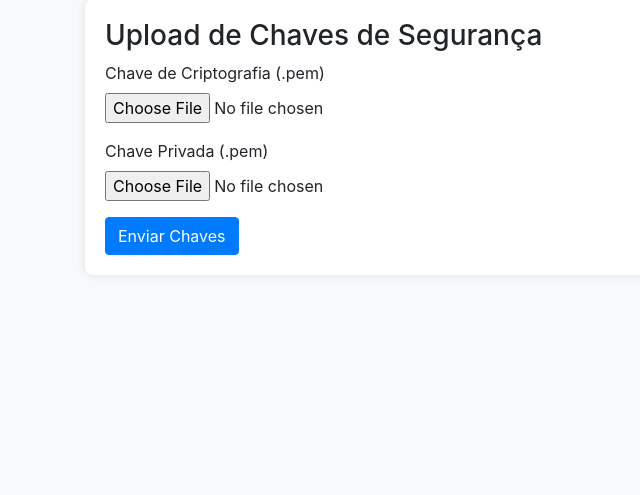
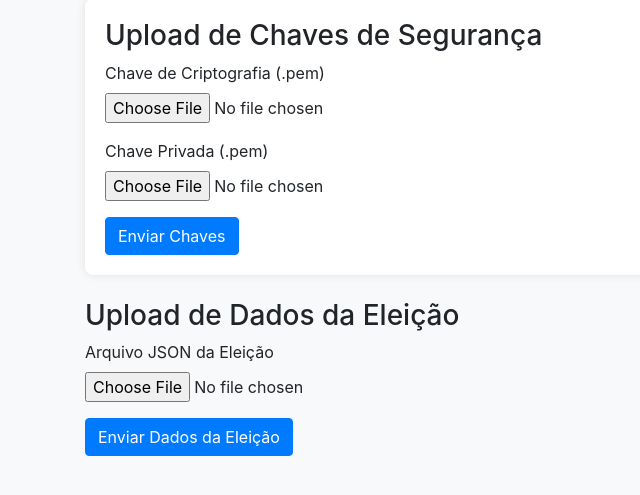
Before and after one commit to marvinbraga/eleicoes_urna_eletronica, a FastAPI app: page / in a window 1280 px wide. Shown: the part 121-616 px from the top of the page, without its empty margins (0-640 px from the left). Run offline with FastAPI, Linux system fonts and the light colour scheme; some libraries are stand-ins or nearby versions.

Commit message:
Inclusão de dados da eleição.

```diff
--- a/backend/app.py
+++ b/backend/app.py
@@ -1,5 +1,7 @@
+import json
 import os
 
+import redis
 from dotenv import load_dotenv
 from fastapi import FastAPI, UploadFile, File, HTTPException, Request
 from fastapi.middleware.cors import CORSMiddleware
@@ -14,7 +16,15 @@ load_dotenv()
 
 # Verificar se a variável de ambiente está sendo carregada
 BACKEND_URL = os.getenv("BACKEND_URL")
+REDIS_HOST = os.getenv("REDIS_HOST")
+REDIS_PORT = os.getenv("REDIS_PORT")
+
 logger.info(f"BACKEND_URL: {BACKEND_URL}")
+logger.info(f"REDIS_HOST: {REDIS_HOST}")
+logger.info(f"REDIS_PORT: {REDIS_PORT}")
+
+# Configurar Redis
+redis_client = redis.Redis(host=REDIS_HOST, port=REDIS_PORT, decode_responses=True)
 
 # Configurar Jinja2 templates
 templates = Jinja2Templates(directory="backend/templates")
@@ -78,23 +88,55 @@ async def keys_status():
 # Endpoints para cadastrar dados
 @app.post("/eleicao")
 async def create_eleicao(eleicao: Eleicao):
-    # Lógica para salvar a eleição no banco de dados
+    # Salvar a eleição no Redis
+    redis_client.set(f"eleicao:{eleicao.id}", eleicao.json())
     return eleicao
 
 
 @app.post("/partido")
 async def create_partido(partido: Partido):
-    # Lógica para salvar o partido no banco de dados
+    # Salvar o partido no Redis
+    redis_client.set(f"partido:{partido.numero}", partido.json())
     return partido
 
 
 @app.post("/cargo")
 async def create_cargo(cargo: Cargo):
-    # Lógica para salvar o cargo no banco de dados
+    # Salvar o cargo no Redis
+    redis_client.set(f"cargo:{cargo.id}", cargo.json())
     return cargo
 
 
 @app.post("/candidato")
 async def create_candidato(candidato: Candidato):
-    # Lógica para salvar o candidato no banco de dados
+    # Salvar o candidato no Redis
+    redis_client.set(f"candidato:{candidato.id}", candidato.json())
     return candidato
+
+
+@app.post("/upload-eleicao")
+async def upload_eleicao(file: UploadFile = File(...)):
+    try:
+        # Ler o conteúdo do arquivo JSON
+        contents = await file.read()
+        data = json.loads(contents)
+
+        # Processar os dados do JSON e inicializar a urna
+        eleicao = Eleicao(**data['eleicao'])
+        partidos = [Partido(**partido) for partido in data['partidos']]
+        cargos = [Cargo(**cargo) for cargo in data['cargos']]
+        candidatos = [Candidato(**candidato) for candidato in data['candidatos']]
+
+        # Salvar os dados no Redis
+        redis_client.set(f"eleicao:{eleicao.id}", eleicao.json())
+        for partido in partidos:
+            redis_client.set(f"partido:{partido.numero}", partido.json())
+        for cargo in cargos:
+            redis_client.set(f"cargo:{cargo.id}", cargo.json())
+        for candidato in candidatos:
+            redis_client.set(f"candidato:{candidato.id}", candidato.json())
+
+        return JSONResponse(content={"message": "Dados da eleição enviados e processados com sucesso!"},
+                            status_code=200)
+    except Exception as e:
+        raise HTTPException(status_code=500, detail=str(e))
--- a/backend/static/scripts.js
+++ b/backend/static/scripts.js
@@ -50,4 +50,34 @@ $(document).ready(function () {
       }
     });
   });
+
+  // Enviar dados da eleição
+  $('#eleicao-upload-form').on('submit', function (event) {
+    event.preventDefault();
+
+    let eleicaoFile = $('#eleicao_file')[0].files[0];
+
+    if (!eleicaoFile) {
+      alert('Por favor, selecione o arquivo JSON da eleição.');
+      return;
+    }
+
+    let formData = new FormData();
+    formData.append('file', eleicaoFile);
+
+    $.ajax({
+      url: BACKEND_URL + '/upload-eleicao',
+      type: 'POST',
+      data: formData,
+      processData: false,
+      contentType: false,
+      success: function (response) {
+        alert('Dados da eleição enviados com sucesso!');
+        // Aqui você pode adicionar a lógica para inicializar a urna com os dados recebidos
+      },
+      error: function (error) {
+        alert('Erro ao enviar os dados da eleição. Tente novamente.');
+      }
+    });
+  });
 });
--- a/backend/templates/index.html
+++ b/backend/templates/index.html
@@ -28,6 +28,16 @@
             <button type="submit" class="btn btn-primary">Enviar Chaves</button>
         </form>
     </div>
+    <div id="upload-eleicao" class="mt-4">
+        <h3>Upload de Dados da Eleição</h3>
+        <form id="eleicao-upload-form">
+            <div class="form-group">
+                <label for="eleicao_file">Arquivo JSON da Eleição</label>
+                <input type="file" class="form-control-file" id="eleicao_file" accept=".json">
+            </div>
+            <button type="submit" class="btn btn-primary">Enviar Dados da Eleição</button>
+        </form>
+    </div>
     <div id="voting-section" class="mt-5 d-none">
         <h3>Votação</h3>
         <!-- Conteúdo da votação será adicionado aqui -->
--- a/pyproject.toml
+++ b/pyproject.toml
@@ -18,6 +18,7 @@ fastapi = "^0.111.0"
 python-dotenv = "^1.0.1"
 jinja2 = "^3.1.4"
 loguru = "^0.7.2"
+redis = "^5.0.4"
 
 [tool.poetry.group.dev.dependencies]
 ipython = "^8.25.0"
```
Also changed, not shown: docker-compose.yml (added, +23 -0 lines), resources/eleicao.json (added, +56 -0 lines), readme.md, 1 other file.
